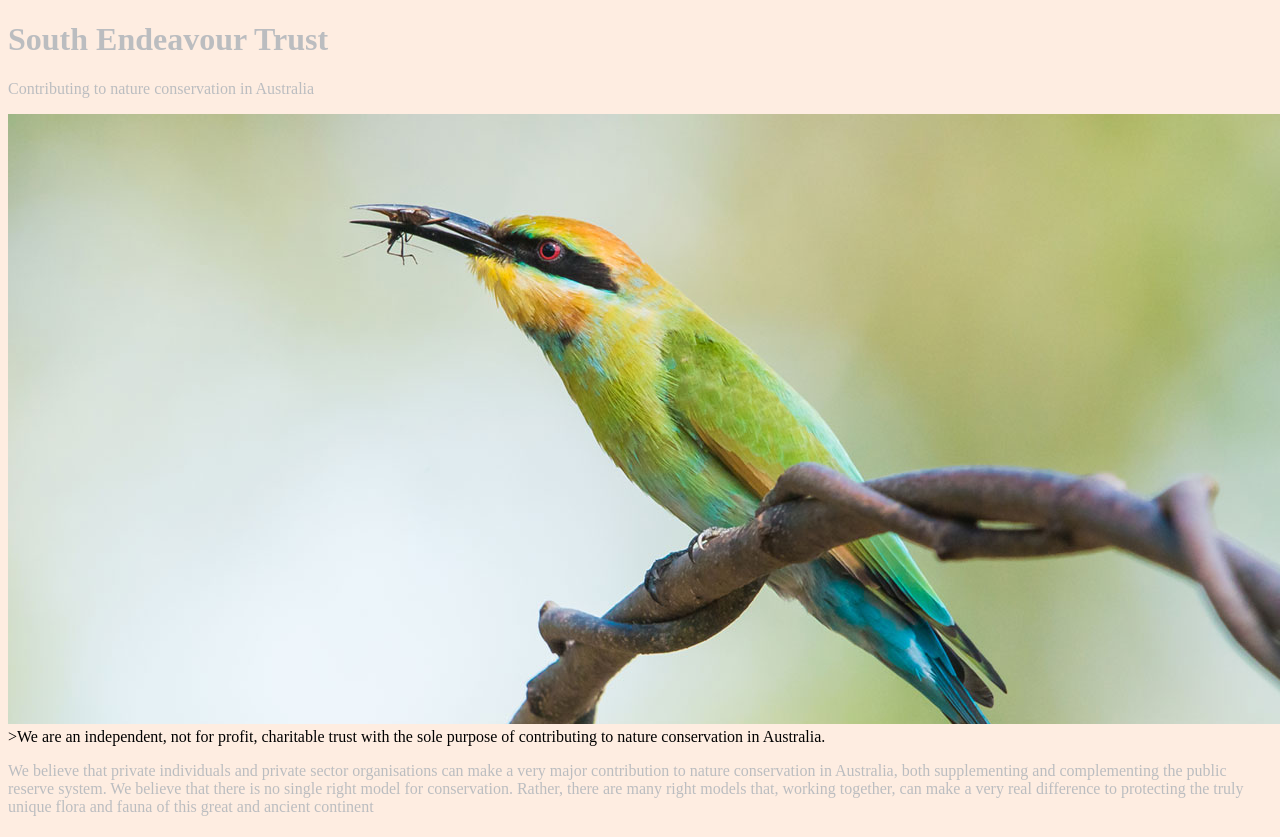
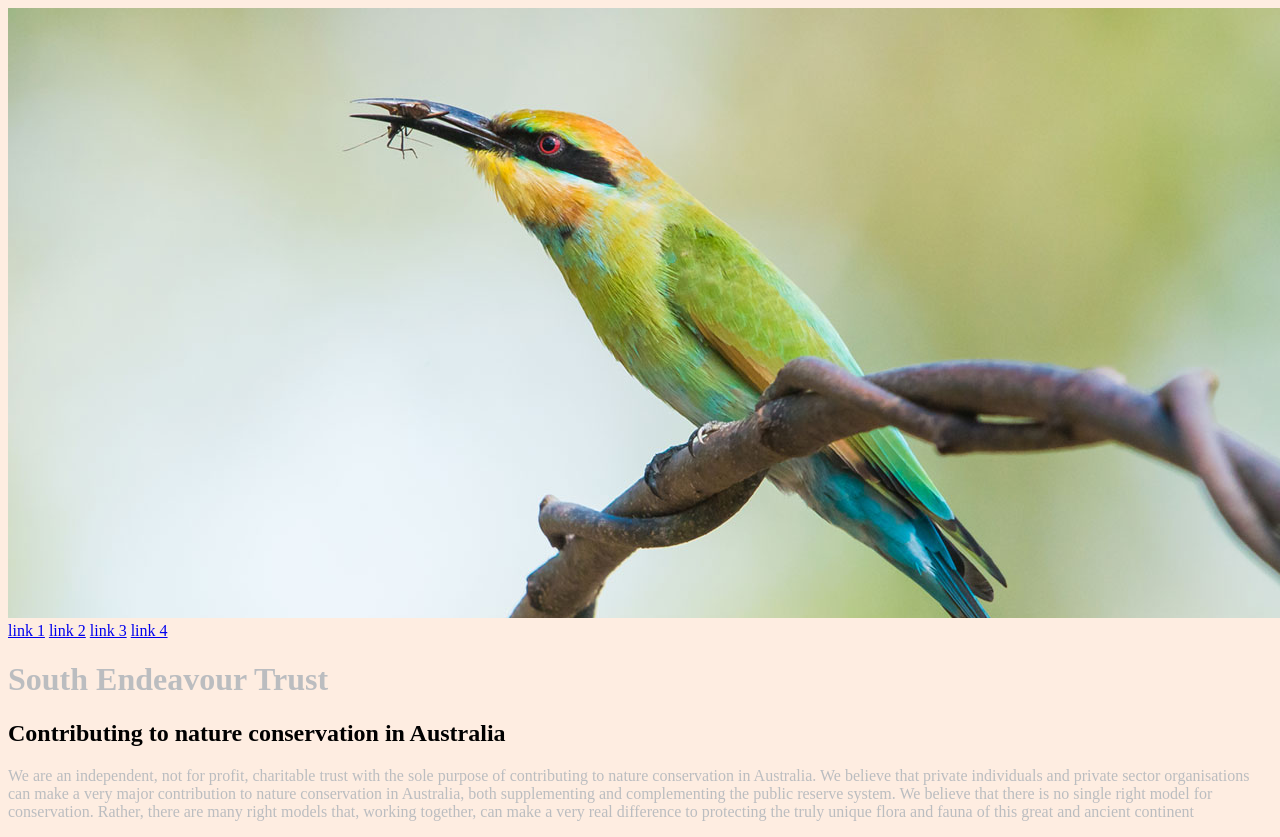
Before and after one commit to gingermint/gingermint.github.io, a plain HTML site: page unit_3/index.html in a window 1280 px wide. Shown: the top 837 px of the page. Drawn offline with Linux system fonts and the light colour scheme; files that its build step writes are made by us from their sources.

Commit message:
text added

```diff
--- a/unit_3/index.html
+++ b/unit_3/index.html
@@ -5,10 +5,22 @@
 		<link rel="stylesheet" type="text/css" href="css/style.css">
 	</head>
 	<body>
-		<h1>South Endeavour Trust</h1>
-		<p>Contributing to nature conservation in Australia</p>
+
+	<div>
 		<img src="images/set_hero_background_image.png"
-		<h2></h2>>We are an independent, not for profit, charitable trust with the sole purpose of contributing to nature conservation in Australia.</h2>
-		<p>We believe that private individuals and private sector organisations can make a very major contribution to nature conservation in Australia, both supplementing and complementing the public reserve system. We believe that there is no single right model for conservation. Rather, there are many right models that, working together, can make a very real difference to protecting the truly unique flora and fauna of this great and ancient continent</p>
+		<nav>
+			<a href="#">link 1</a>
+			<a href="#">link 2</a>
+			<a href="#">link 3</a>
+			<a href="#">link 4</a>
+
+			<h1>South Endeavour Trust</h1>
+			<h2>Contributing to nature conservation in Australia</h2>
+		</nav>
+	</div>
+
+
+
+		<p>We are an independent, not for profit, charitable trust with the sole purpose of contributing to nature conservation in Australia. We believe that private individuals and private sector organisations can make a very major contribution to nature conservation in Australia, both supplementing and complementing the public reserve system. We believe that there is no single right model for conservation. Rather, there are many right models that, working together, can make a very real difference to protecting the truly unique flora and fauna of this great and ancient continent</p>
 	</body>
 </html>
```
